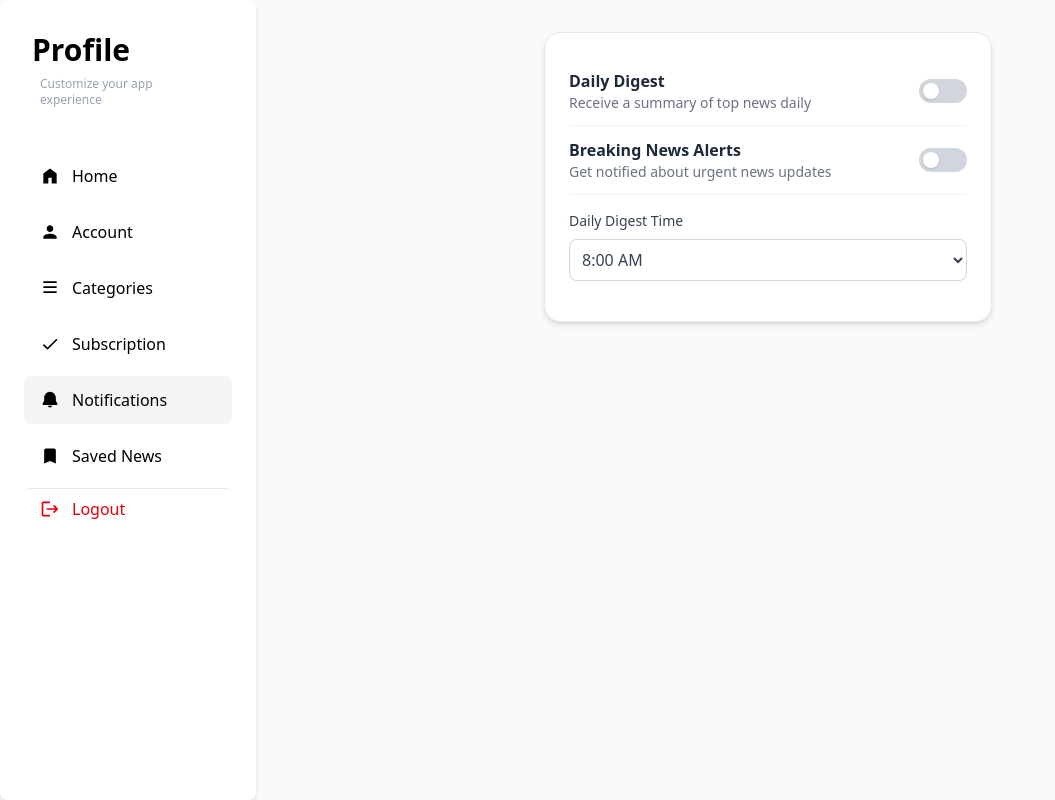
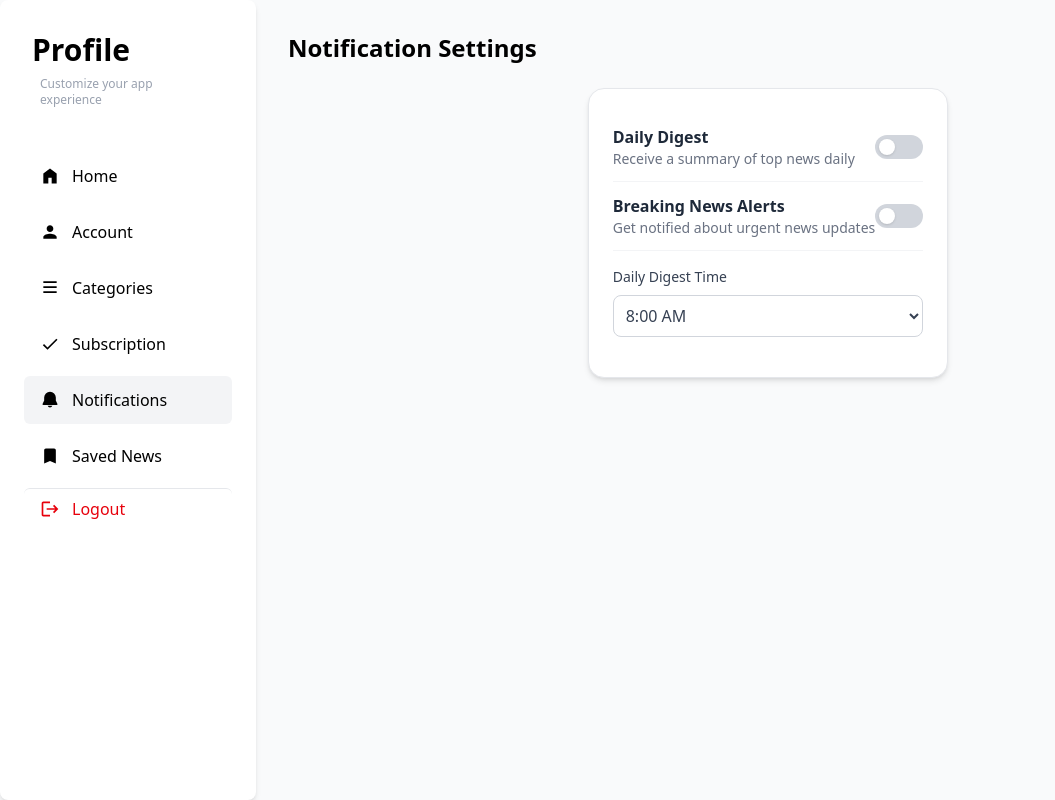
Before and after one commit to nathnaeltamirat/news-brief-frontend, a Next.js app in the folder news_brief/: page /profile/notification in a window 1280 px wide. Shown: the whole page, without its empty margins (0-1055 px from the left). Built offline with nearby package versions, Linux system fonts and the light colour scheme.

Commit message:
added topic header to the notification settings

```diff
--- a/news_brief/src/app/profile/notification/page.tsx
+++ b/news_brief/src/app/profile/notification/page.tsx
@@ -1,18 +1,18 @@
-import Notification from '@/components/notification_component/notification'
-import Sidebar from '@/components/siderbar/profile'
-import React from 'react'
+import Notification from "@/components/notification_component/notification";
+import Sidebar from "@/components/siderbar/profile";
+import React from "react";
 
 const page = () => {
   return (
     <div className="flex bg-gray-50 min-h-screen">
-      <div>
-        <Sidebar />
-      </div>
-      <div className='p-8 flex-1'>
+      <Sidebar />
+
+      <div className="flex-1 p-8 flex flex-col">
+        <div className="text-2xl font-bold mb-6">Notification Settings</div>
         <Notification />
       </div>
     </div>
   );
-}
+};
 
-export default page
+export default page;
```
